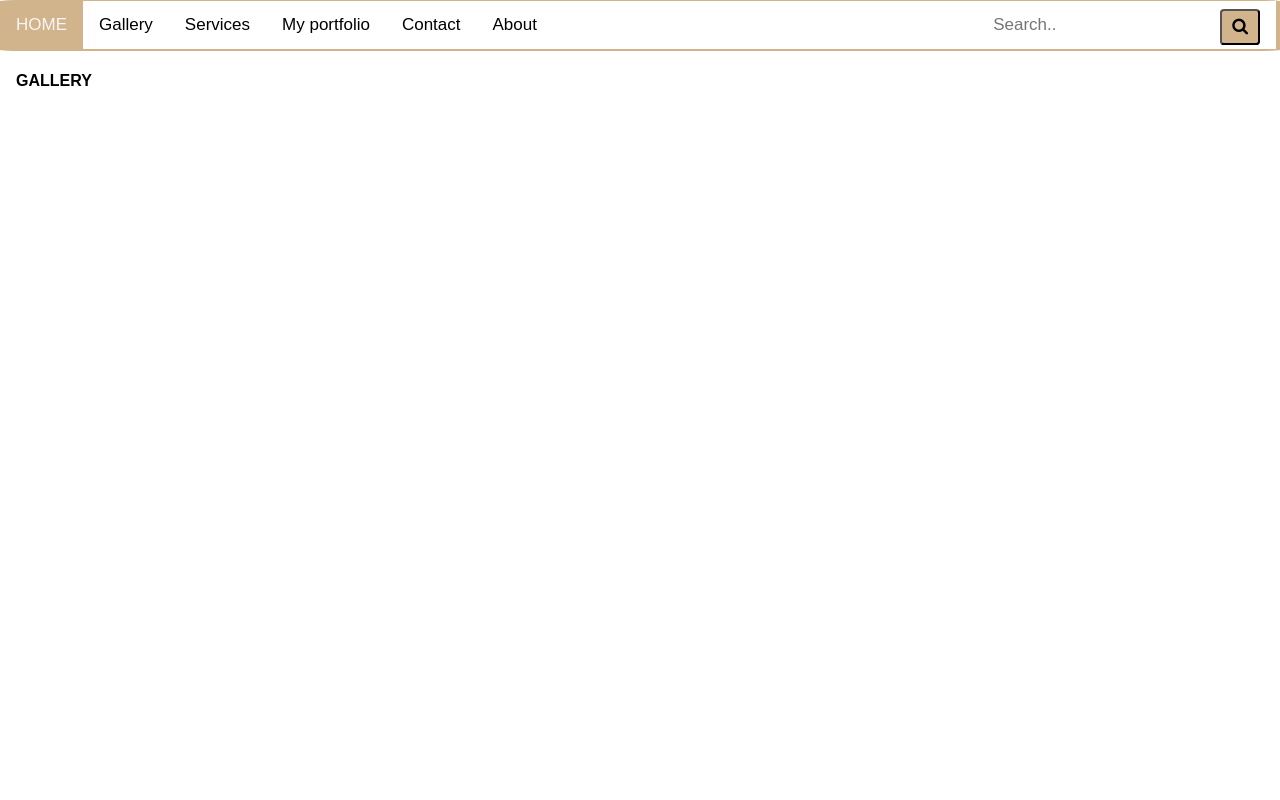
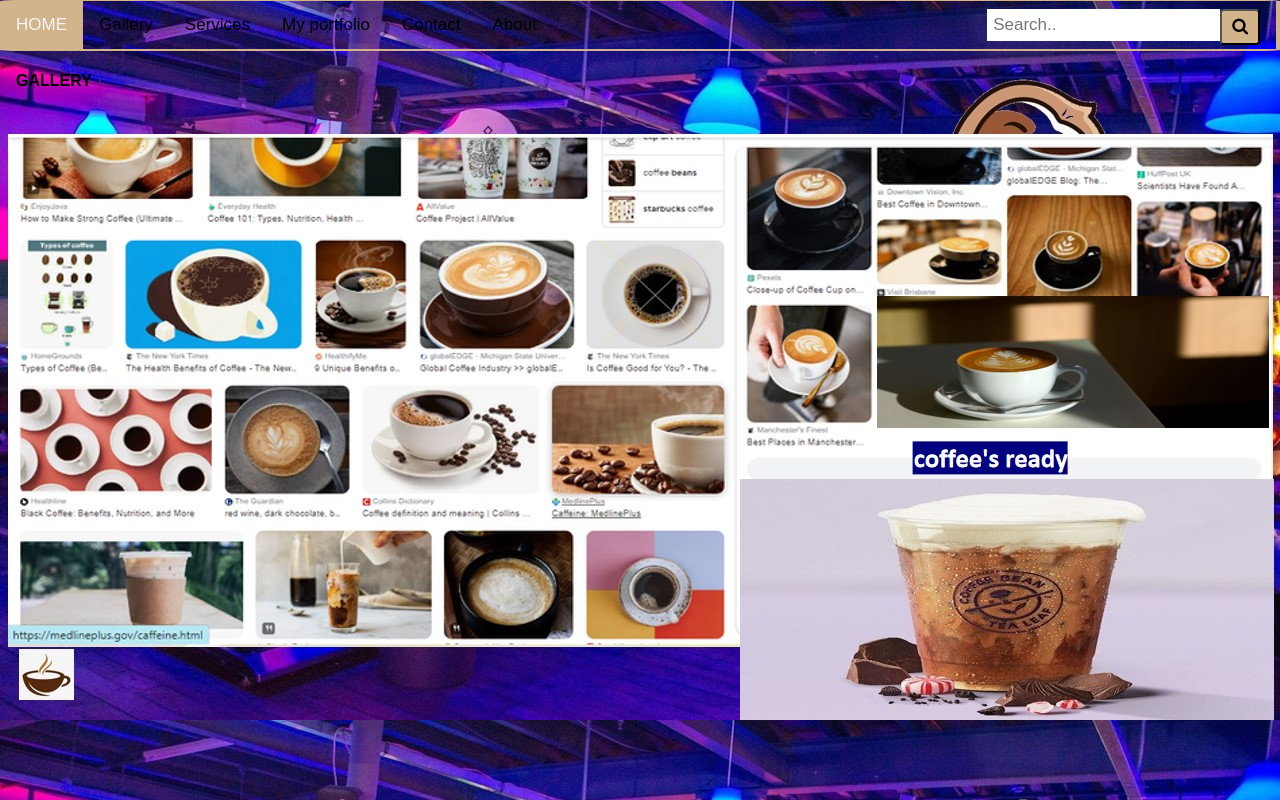
Before and after one commit to rowel24regana/rowel24regana.github.io, a plain HTML site: page gallery.html in a window 1280 px wide. Drawn offline with Linux system fonts and the light colour scheme.

Commit message:
Update gallery.html

```diff
--- a/gallery.html
+++ b/gallery.html
@@ -83,7 +83,7 @@ body {
 }
 </style>
 </head>
-<body background="b.jpg">
+<body background="Pre.jpg">
 
   <div class="topnav">
     <a class="active" href="index.html">HOME</a>
```
